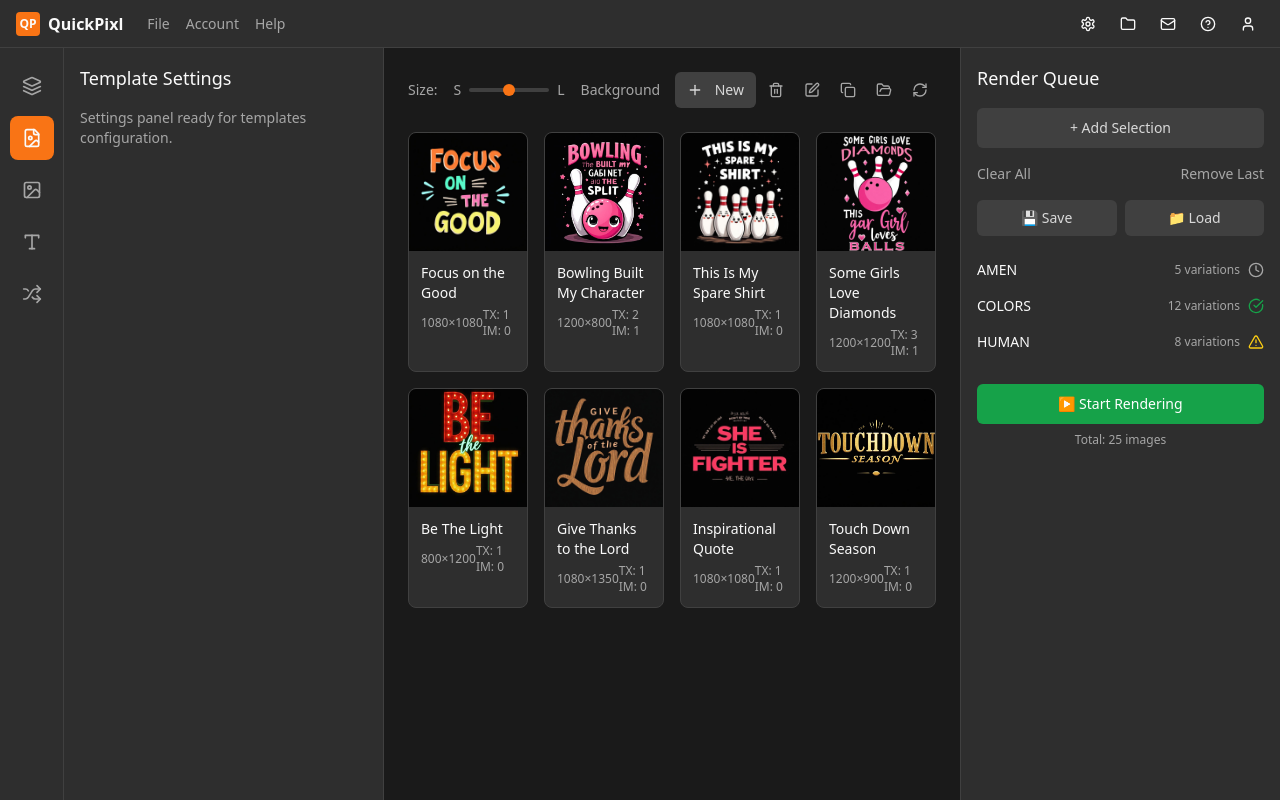
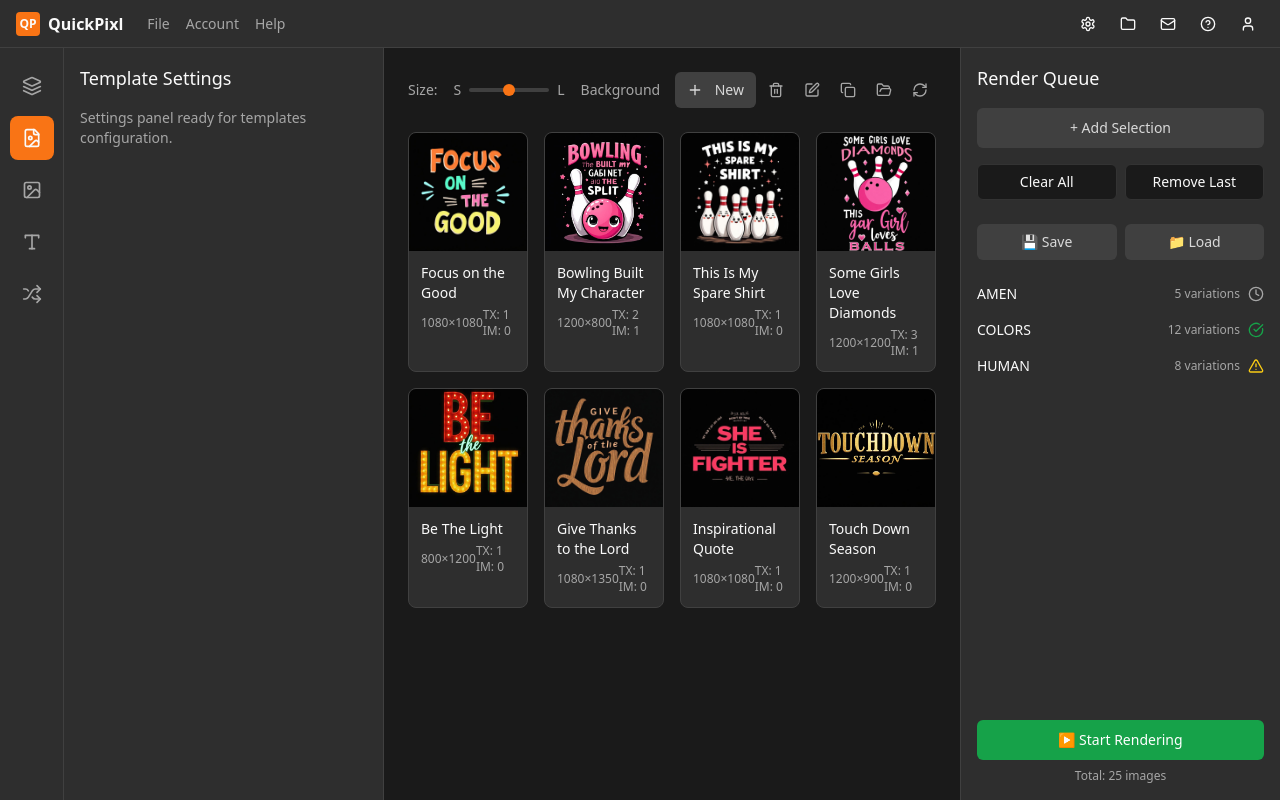
Before and after one commit to qminati/quickpixl-template-ui, a React (Vite) app: page / in a window 1280 px wide. Built offline with nearby package versions, Linux system fonts and the light colour scheme.

Commit message:
Align render queue buttons
Adjusted the render queue UI to align "Clear All" and "Remove Last" buttons with "Save" and "Load", and positioned the "Start Rendering" button at the bottom.

```diff
--- a/src/components/QuickPixl.tsx
+++ b/src/components/QuickPixl.tsx
@@ -728,8 +728,8 @@ const QuickPixl = () => {
         </div>
 
         {/* Right Sidebar - Render Queue */}
-        <div className="w-80 bg-panel border-l border-panel-border p-4">
-          <div className="mb-6">
+        <div className="w-80 bg-panel border-l border-panel-border p-4 flex flex-col">
+          <div className="flex-1">
             <h3 className="text-lg font-medium text-foreground mb-4">Render Queue</h3>
             <Button
               className="w-full mb-4"
@@ -738,19 +738,23 @@ const QuickPixl = () => {
             >
               + Add Selection
             </Button>
-            <div className="flex justify-between text-sm mb-4">
-              <button
-                className="text-muted-foreground hover:text-foreground"
+            <div className="flex space-x-2 mb-6">
+              <Button
+                variant="outline"
+                size="sm"
+                className="flex-1"
                 onClick={() => console.log('Clear All')}
               >
                 Clear All
-              </button>
-              <button
-                className="text-muted-foreground hover:text-foreground"
+              </Button>
+              <Button
+                variant="outline"
+                size="sm"
+                className="flex-1"
                 onClick={() => console.log('Remove Last')}
               >
                 Remove Last
-              </button>
+              </Button>
             </div>
             <div className="flex space-x-2 mb-6">
               <Button variant="secondary" size="sm" className="flex-1">
@@ -760,10 +764,9 @@ const QuickPixl = () => {
                 📁 Load
               </Button>
             </div>
-          </div>
 
             {/* Categories */}
-          <div className="space-y-4 mb-8">
+            <div className="space-y-4">
               <div className="flex items-center justify-between">
                 <span className="text-sm font-medium text-foreground">AMEN</span>
                 <div className="flex items-center space-x-2">
@@ -786,8 +789,10 @@ const QuickPixl = () => {
                 </div>
               </div>
             </div>
+          </div>
 
-          {/* Start Rendering Button */}
+          {/* Start Rendering Button - Always at bottom */}
+          <div className="flex-shrink-0 mt-6">
             <Button
               className="w-full bg-success hover:bg-success/90 text-white font-medium py-3"
               onClick={() => console.log('Start Rendering')}
@@ -800,6 +805,7 @@ const QuickPixl = () => {
           </div>
         </div>
       </div>
+    </div>
   );
 };
 
```
Lines whose indentation alone changed are shown as unchanged.
